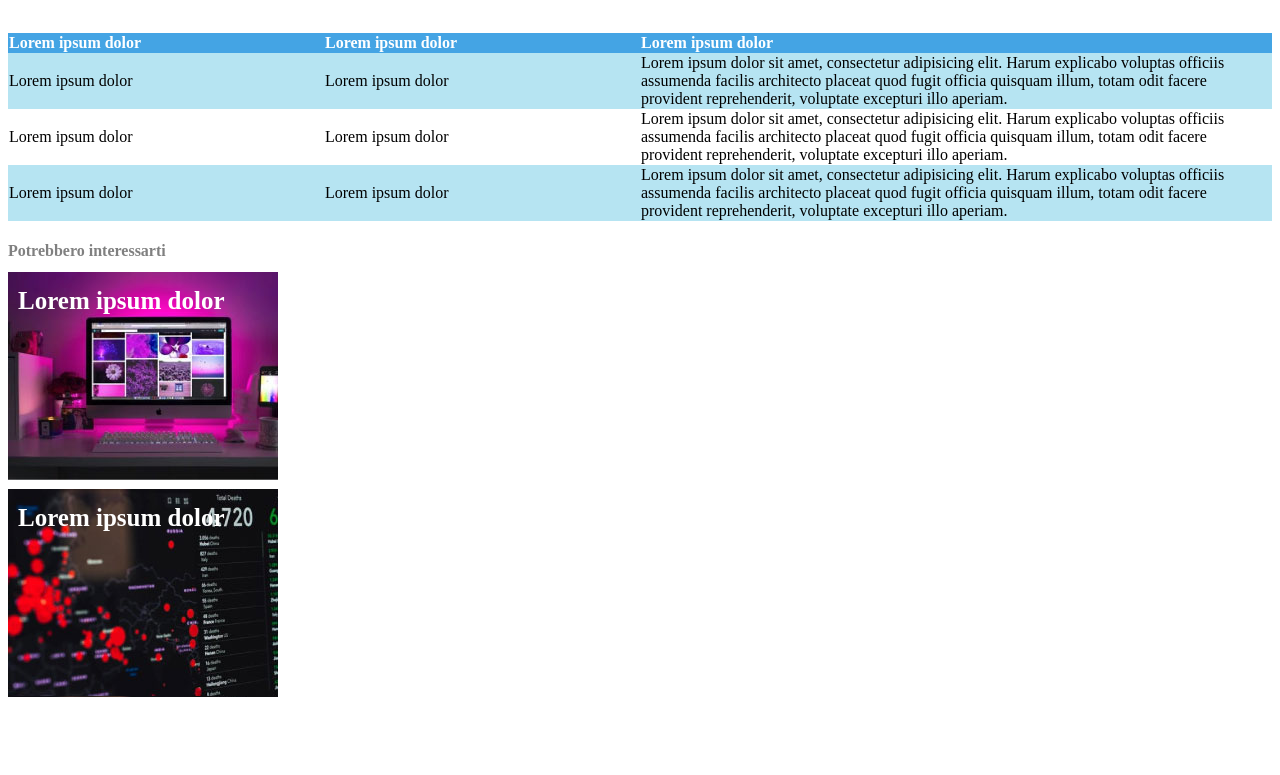
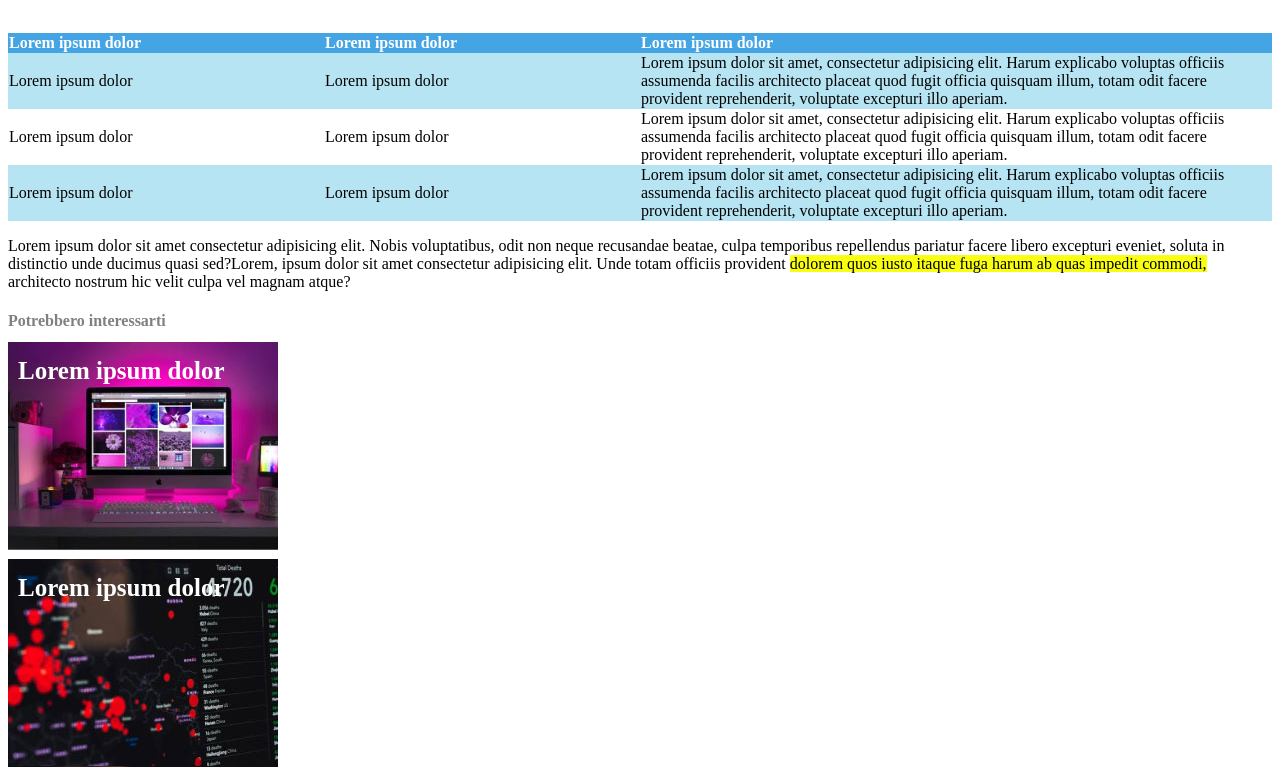
Before and after one commit to ValeriaGiannelli/html-css-booleaner, a plain HTML site: page index.html in a window 1280 px wide. Shown: the part 833-1608 px from the top of the page. Before the commit the page ends 1538 px from the top, so only its background shows below. Drawn offline with Linux system fonts and the light colour scheme.

Commit message:
Testo finale e modifica grandezza logo

```diff
--- a/css/style.css
+++ b/css/style.css
@@ -6,7 +6,7 @@
 }
 
 .header-caratteristiche img{
-    width: 30%;
+    height: 50%;
 }
 
 /* css del main */
--- a/index.html
+++ b/index.html
@@ -88,8 +88,13 @@
         </section>
 
         <!-- Testo finale -->
-        <section>
-
+        <section class="text">
+            <p>Lorem ipsum dolor sit amet consectetur adipisicing elit. Nobis voluptatibus, odit non neque recusandae
+                beatae, culpa temporibus repellendus pariatur facere libero excepturi eveniet, soluta in distinctio unde
+                ducimus quasi sed?Lorem, ipsum dolor sit amet consectetur adipisicing elit. Unde totam
+                officiis provident <span>dolorem quos iusto itaque fuga harum ab quas impedit commodi,</span> architecto nostrum hic
+                velit culpa vel magnam atque?
+            </p>
         </section>
 
     </main>
```
